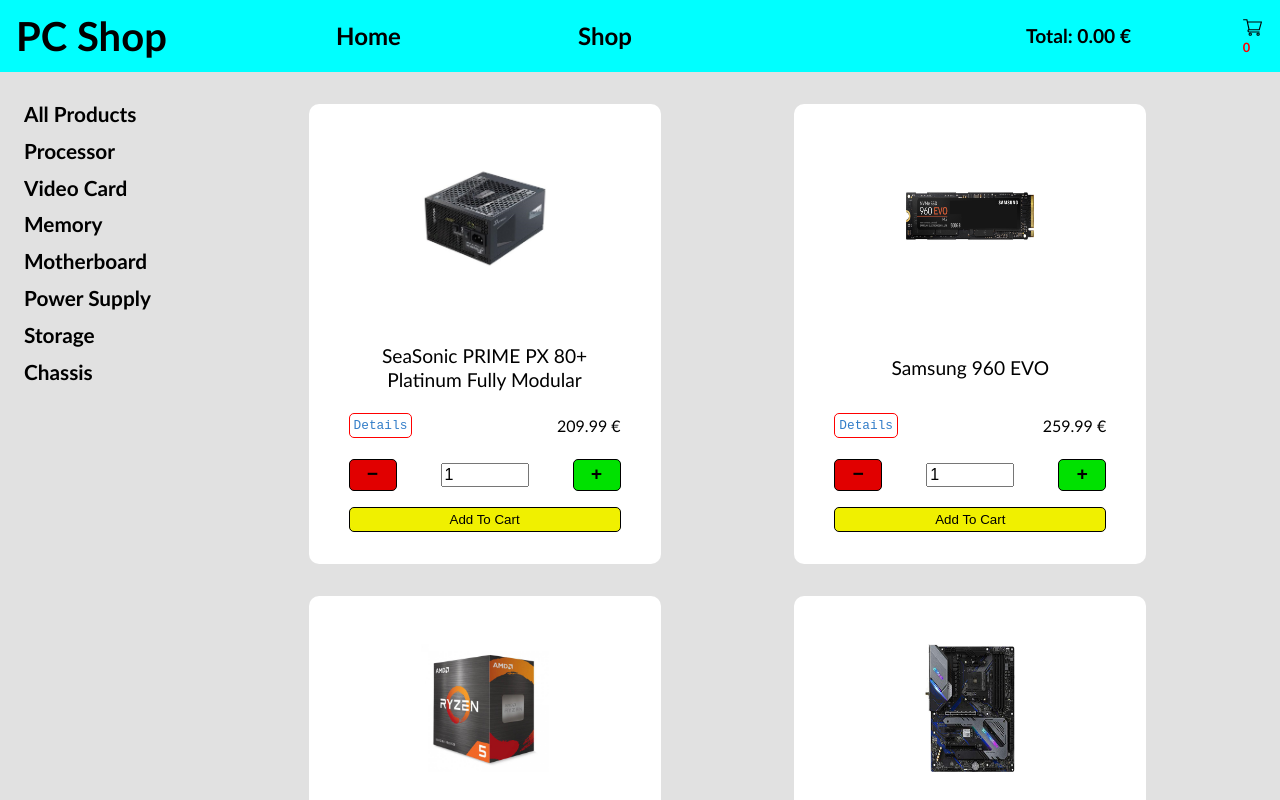
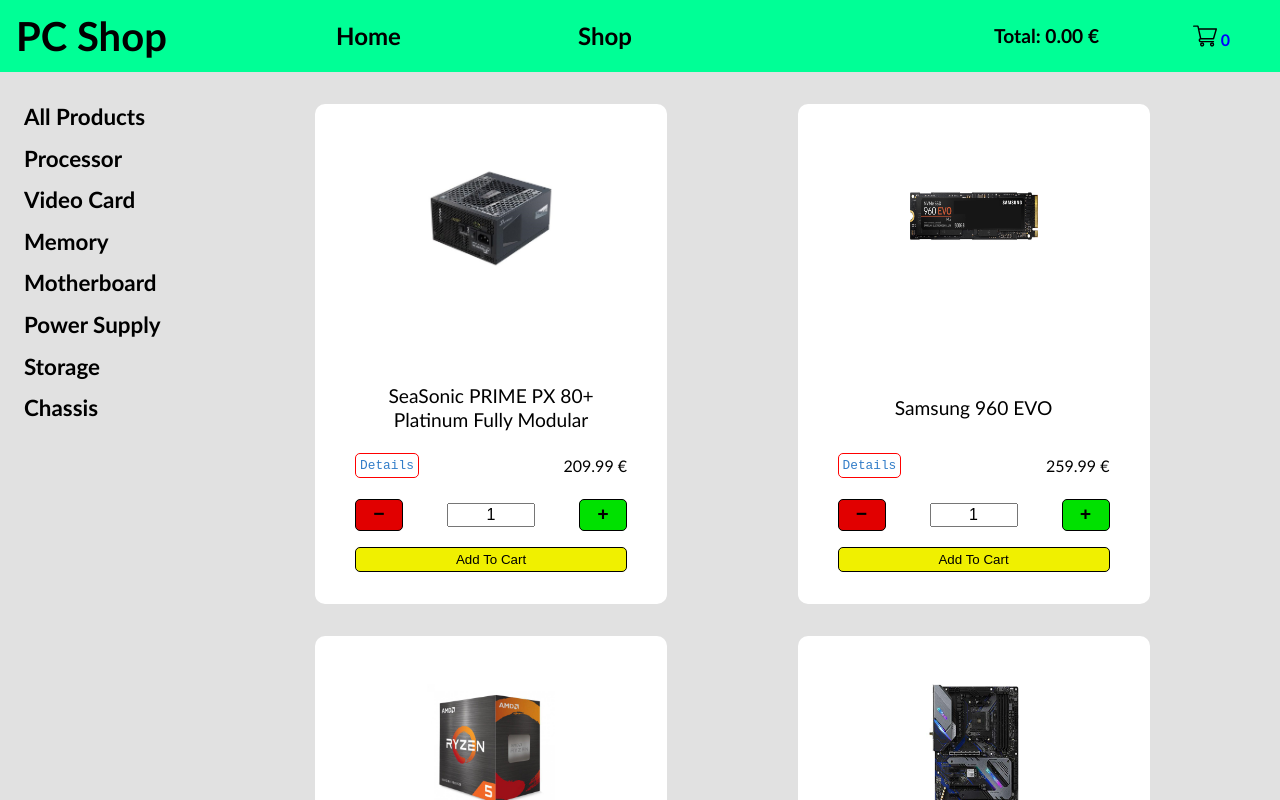
Before and after one commit to gizinski-jacek/shopping-cart-react, a React (Create React App) app: page /shop in a window 1280 px wide. Shown: the top 800 px of the page. Built offline with nearby package versions, Linux system fonts and the light colour scheme.

Commit message:
Styling items in cart.

```diff
--- a/src/App.css
+++ b/src/App.css
@@ -9,6 +9,7 @@ body {
 	width: 100%;
 	box-sizing: border-box;
 	background-color: rgb(225, 225, 225);
+	overflow-y: hidden;
 }
 
 h1 {
@@ -31,23 +32,17 @@ h2 {
 
 a {
 	padding: 0.5rem;
-	color: black;
+	color: rgb(0, 0, 0);
 	text-decoration: none;
+	user-select: none;
 }
 
 a:hover {
-	color: white;
 	background-color: rgba(0, 0, 0, 0.2);
-	text-decoration: none;
-}
-
-.navCart a {
-	padding: 0;
-	background-color: unset;
 }
 
 .navBar {
-	background-color: cyan;
+	background-color: rgb(0, 255, 150);
 	display: flex;
 	position: sticky;
 	top: 0;
@@ -72,6 +67,7 @@ a:hover {
 	width: 15rem;
 	align-items: center;
 	padding: 0.5rem;
+	margin-right: 2rem;
 }
 
 img {
@@ -80,54 +76,131 @@ img {
 	width: 1.2rem;
 }
 
+.cartIcon {
+	height: 1.5rem;
+	width: 1.5rem;
+}
+
 .cartIcon,
 .itemsCount,
 .itemsTotalPrice {
 	padding: 2px;
 }
 
-.cartItems {
+.cartTotalCount {
 	display: flex;
 	align-items: flex-end;
 }
 
 .itemsCount {
-	font-size: 0.8rem;
-	color: red;
+	font-size: 1rem;
+	color: rgb(0, 0, 255);
 }
 
 .cart {
 	display: flex;
 	flex-direction: column;
-	padding: 0.5rem;
+	padding: 0 2rem;
 	box-sizing: border-box;
-	position: absolute;
-	height: calc(100% - 5rem);
+	position: fixed;
+	overflow-y: auto;
+	scrollbar-width: none;
+	height: calc(100% - 4.5rem);
 	bottom: 0;
 	right: 0;
 	background-color: rgba(0, 0, 0, 0.5);
+	width: 30%;
+}
+
+.cartItem {
+	font-size: 0.9rem;
+	display: flex;
+	justify-content: space-between;
+	background-color: rgb(255, 255, 255);
+	padding: 0.5rem;
+	margin: 1rem 0;
+	border-left: 5px solid rgb(200, 0, 255);
+}
+
+.cartItemPreview {
+	user-select: none;
+	height: 50px;
+	width: 50px;
+	margin: 5px 10px 5px 0;
+}
+
+.cartItemName {
+	width: 180px;
+}
+
+.toLeft {
+	display: flex;
+	flex-direction: row;
+	height: 60px;
+}
+
+.toRight {
+	display: flex;
+	flex-direction: column;
+	position: relative;
+	height: 60px;
+	margin-right: 0.5rem;
+	justify-content: space-between;
+}
+
+.cartItemPrice {
 	text-align: right;
-	width: 25%;
+	font-family: monospace;
+}
+
+.cartItemCount {
+	height: 10px;
+	width: 60px;
+	padding: 0.5rem;
+	text-align: left;
+	margin-left: 0.5rem;
+	font-size: 1rem;
+	user-select: none;
+	font-family: monospace;
+}
+
+.divRelative {
+	position: relative;
+	height: fit-content;
+}
+
+.cartRemoveItem {
+	position: absolute;
+	top: -8px;
+	right: -8px;
+	height: 10px;
+	width: 10px;
+	user-select: none;
+	border: 2px solid red;
+	padding: 5px;
 }
 
 .cartControls {
 	display: flex;
 	width: 100%;
 	justify-content: space-between;
+	user-select: none;
 }
 
 .checkout,
 .close {
-	border: 2px solid black;
+	display: flex;
+	justify-content: center;
+	align-items: center;
+	border: 2px solid rgb(0, 0, 0);
 	border-radius: 5px;
 	font-size: 1.2rem;
-	padding: 0.25rem;
-	margin: 0.5rem;
+	margin: 1rem 0;
+	padding: 0.25rem 1rem;
 }
 
 .checkout {
 	background-color: rgb(0, 225, 0);
-	width: 50%;
 }
 
 .checkout:hover {
@@ -136,7 +209,6 @@ img {
 
 .close {
 	background-color: rgb(225, 0, 0);
-	width: 20%;
 }
 
 .close:hover {
@@ -160,7 +232,8 @@ img {
 	flex-direction: column;
 	height: fit-content;
 	padding: 1rem;
-	font-size: 1.3rem;
+	line-height: 1.6rem;
+	font-size: 1.4rem;
 	font-weight: 600;
 	width: fit-content;
 	white-space: nowrap;
@@ -169,7 +242,10 @@ img {
 .catalogPage {
 	display: grid;
 	margin: 1rem;
+	height: 100vh;
 	width: 100%;
+	overflow-y: auto;
+	scrollbar-width: none;
 	grid-template-columns: repeat(4, auto);
 	justify-content: space-evenly;
 }
@@ -182,7 +258,7 @@ img {
 
 .addToCartBtn {
 	background-color: rgb(240, 240, 0);
-	border: 1px solid black;
+	border: 1px solid rgb(0, 0, 0);
 	border-radius: 5px;
 	margin: 0.5rem 1rem;
 	padding: 0.25rem;
@@ -199,7 +275,7 @@ img {
 	height: 2rem;
 	width: 3rem;
 	font-weight: 600;
-	border: 1px solid black;
+	border: 1px solid rgb(0, 0, 0);
 	border-radius: 5px;
 }
 
@@ -222,14 +298,17 @@ img {
 .itemQuantity {
 	width: 5rem;
 	font-size: 1rem;
+	text-align: center;
 }
 
 .productCard {
 	display: flex;
 	flex-direction: column;
 	justify-content: space-between;
-	width: 20rem;
-	background-color: white;
+	box-sizing: border-box;
+	height: 500px;
+	width: 22rem;
+	background-color: rgb(255, 255, 255);
 	padding: 1rem;
 	margin: 1rem;
 	border-radius: 10px;
@@ -291,7 +370,7 @@ img {
 	font-size: 0.8rem;
 	margin: 0.5rem 1rem;
 	color: rgb(50, 125, 200);
-	border: 1px solid red;
+	border: 1px solid rgb(255, 0, 0);
 	padding: 0.1rem 0.25rem;
 	line-height: 1.2rem;
 	border-radius: 5px;
@@ -299,7 +378,7 @@ img {
 
 .detailsBtn:hover {
 	border: 1px solid rgb(50, 125, 200);
-	color: red;
+	color: rgb(255, 0, 0);
 	cursor: pointer;
 }
 
@@ -308,6 +387,7 @@ img {
 	justify-content: center;
 	align-items: center;
 	position: absolute;
+	z-index: 1;
 }
 
 .detailsModal {
@@ -333,7 +413,7 @@ img {
 	display: flex;
 	height: 450px;
 	width: 800px;
-	background-color: white;
+	background-color: rgb(255, 255, 255);
 	padding: 1rem;
 	box-sizing: border-box;
 	justify-content: space-between;
@@ -412,7 +492,7 @@ img {
 .container {
 	user-select: none;
 	position: relative;
-	background-color: white;
+	background-color: rgb(255, 255, 255);
 	padding: 1rem 3rem;
 	height: 100%;
 	box-sizing: border-box;
```
